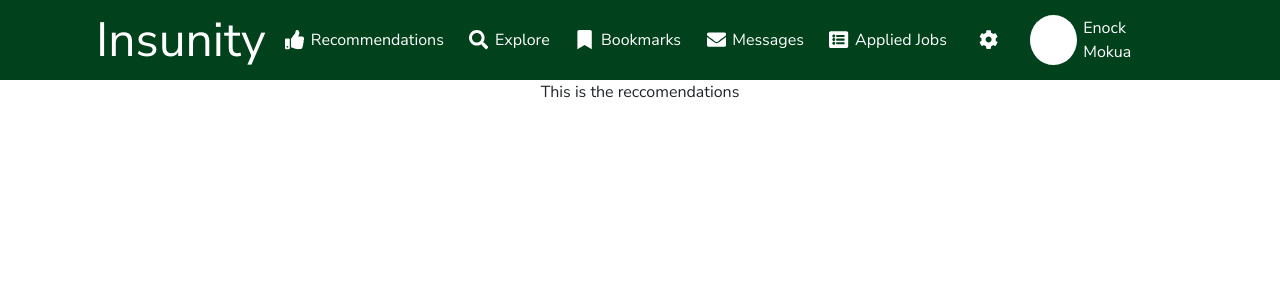
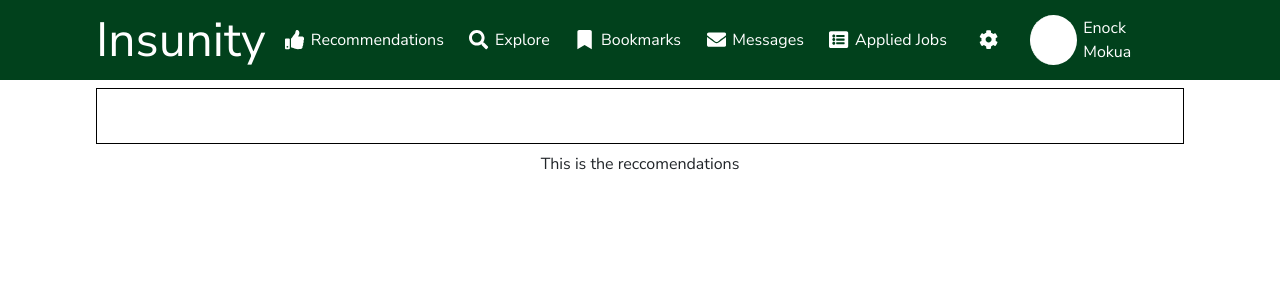
Before and after one commit to MokuaEnock/mboka, a React (Vite) app: page /seeker/reccs in a window 1280 px wide. Shown: the top 300 px of the page. Built offline with nearby package versions, Linux system fonts and the light colour scheme; a small style sheet from the web is missing.

Commit message:
create the search component

```diff
--- /dev/null
+++ b/src/Components/seeker/search/search.css
@@ -0,0 +1,20 @@
+.seeker-search {
+  width: 100%;
+  height: 7vh;
+  margin-top: 1vh;
+  margin-bottom: 1vh;
+  display: flex;
+  flex-direction: row;
+  align-items: center;
+  justify-content: center;
+}
+
+#seeker-search-cont {
+  width: 85%;
+  border: thin solid black;
+  height: 100%;
+  display: flex;
+  flex-direction: row;
+  align-items: center;
+  justify-content: space-between;
+}
--- /dev/null
+++ b/src/Components/seeker/search/search.jsx
@@ -0,0 +1,9 @@
+import "./search.css";
+
+export default function SeekerSearch() {
+  return (
+    <section className="seeker-search">
+      <div id="seeker-search-cont"></div>
+    </section>
+  );
+}
--- a/src/Pages/seeker/home/home.jsx
+++ b/src/Pages/seeker/home/home.jsx
@@ -1,4 +1,5 @@
 import SeekerHeader from "../../../Components/seeker/header/header";
+import SeekerSearch from "../../../Components/seeker/search/search";
 import "./home.css";
 
 export default function SeekerHome() {
@@ -9,6 +10,7 @@ export default function SeekerHome() {
   return (
     <>
       <SeekerHeader />
+      <SeekerSearch />
       <Home />
     </>
   );
--- a/src/Pages/seeker/reccomendations/rec.jsx
+++ b/src/Pages/seeker/reccomendations/rec.jsx
@@ -1,4 +1,5 @@
 import SeekerHeader from "../../../Components/seeker/header/header";
+import SeekerSearch from "../../../Components/seeker/search/search";
 import "./rec.css";
 
 export default function SeekerReccomdendations() {
@@ -8,6 +9,7 @@ export default function SeekerReccomdendations() {
   return (
     <>
       <SeekerHeader />
+      <SeekerSearch />
       <Container />
     </>
   );
```
